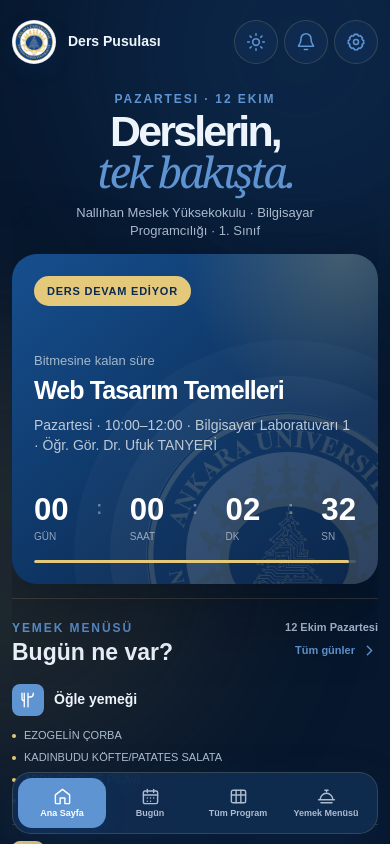
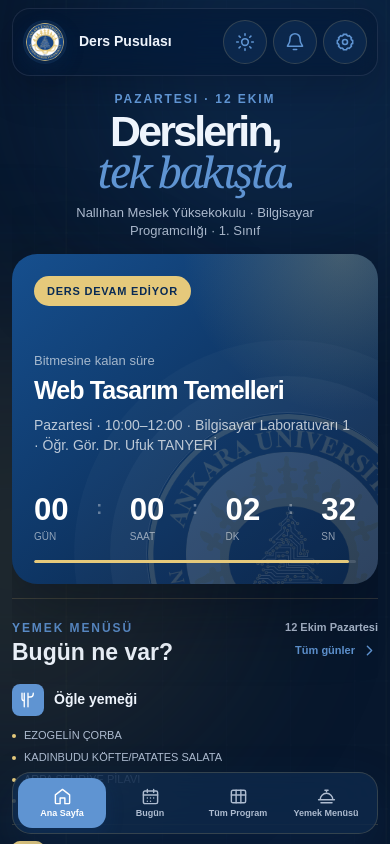
Before and after one commit to IcarusExE/ders-programi, a plain HTML site: page index.html in a window 390 px wide. Both pictures are taken after a click on the button 256 px from the left and 42 px from the top of the page. Drawn offline with Linux system fonts and the light colour scheme.

Commit message:
Add files via upload

```diff
--- a/index.html
+++ b/index.html
@@ -29,6 +29,7 @@
     <link rel="stylesheet" href="styles.css" />
   </head>
   <body>
+    <div class="background-motion" aria-hidden="true"></div>
     <div class="ambient ambient-one" aria-hidden="true"></div>
     <div class="ambient ambient-two" aria-hidden="true"></div>
 
--- a/service-worker.js
+++ b/service-worker.js
@@ -1,4 +1,4 @@
-const CACHE_NAME = "ders-pusulasi-v31";
+const CACHE_NAME = "ders-pusulasi-v33";
 const ASSETS = [
   "./",
   "./index.html",
--- a/styles.css
+++ b/styles.css
@@ -61,6 +61,21 @@ textarea:focus-visible {
 
 .shell { width: min(1160px, calc(100% - 40px)); margin-inline: auto; }
 
+.background-motion {
+  position: fixed;
+  z-index: -1;
+  inset: -72px;
+  pointer-events: none;
+  opacity: 0.42;
+  background-image:
+    linear-gradient(rgba(19, 67, 131, 0.055) 1px, transparent 1px),
+    linear-gradient(90deg, rgba(19, 67, 131, 0.055) 1px, transparent 1px),
+    linear-gradient(90deg, transparent 49.7%, rgba(229, 201, 123, 0.22) 50%, transparent 50.3%);
+  background-size: 72px 72px, 72px 72px, 432px 100%;
+  will-change: transform;
+  animation: timetable-drift 34s ease-in-out infinite alternate;
+}
+
 .ambient {
   position: fixed;
   z-index: -1;
@@ -70,14 +85,38 @@ textarea:focus-visible {
   filter: blur(90px);
   opacity: 0.25;
   pointer-events: none;
+  will-change: transform;
 }
 
-.ambient-one { top: -170px; right: -130px; background: #9bb8dc; }
-.ambient-two { bottom: 8%; left: -220px; background: #e5c97b; }
+.ambient-one { top: -170px; right: -130px; background: #9bb8dc; animation: ambient-one-drift 22s ease-in-out infinite alternate; }
+.ambient-two { bottom: 8%; left: -220px; background: #e5c97b; animation: ambient-two-drift 27s ease-in-out infinite alternate; }
+
+@keyframes timetable-drift {
+  from { transform: translate3d(-28px, -20px, 0); }
+  to { transform: translate3d(28px, 20px, 0); }
+}
+
+@keyframes ambient-one-drift {
+  from { transform: translate3d(0, 0, 0) scale(0.96); }
+  to { transform: translate3d(-54px, 48px, 0) scale(1.06); }
+}
+
+@keyframes ambient-two-drift {
+  from { transform: translate3d(0, 0, 0) scale(1.04); }
+  to { transform: translate3d(62px, -38px, 0) scale(0.96); }
+}
 
 .site-header {
   flex: 0 0 auto;
-  height: 104px;
+  height: 76px;
+  margin-block: 14px;
+  padding: 10px 14px;
+  border: 1px solid rgba(255, 255, 255, 0.62);
+  border-radius: 22px;
+  background: rgba(255, 255, 255, 0.46);
+  box-shadow: 0 14px 38px rgba(19, 67, 131, 0.1);
+  backdrop-filter: blur(18px) saturate(135%);
+  -webkit-backdrop-filter: blur(18px) saturate(135%);
   display: flex;
   align-items: center;
   justify-content: space-between;
@@ -121,7 +160,7 @@ textarea:focus-visible {
   padding: 2px;
   border: 1px solid rgba(19, 67, 131, 0.1);
   border-radius: 50%;
-  background: var(--white);
+  background: rgba(255, 255, 255, 0.72);
   box-shadow: 0 7px 20px rgba(19, 67, 131, 0.14);
   overflow: hidden;
 }
@@ -149,7 +188,7 @@ textarea:focus-visible {
   border: 1px solid var(--line);
   border-radius: 999px;
   color: var(--ink);
-  background: rgba(255, 255, 255, 0.55);
+  background: rgba(255, 255, 255, 0.38);
   cursor: pointer;
   font-size: 13px;
   font-weight: 600;
@@ -895,7 +934,7 @@ html[data-theme="dark"] .theme-icon .sun-icon { display: block; }
   padding: 7px;
   border: 1px solid var(--line);
   border-radius: 22px;
-  background: rgba(255, 255, 255, 0.78);
+  background: rgba(255, 255, 255, 0.58);
   box-shadow: 0 18px 48px rgba(19, 67, 131, 0.2);
   backdrop-filter: blur(22px);
   -webkit-backdrop-filter: blur(22px);
@@ -982,6 +1021,13 @@ html[data-theme="dark"] .theme-icon .sun-icon { display: block; }
 
 html[data-theme="dark"] .ambient-one { background: #194d88; opacity: 0.28; }
 html[data-theme="dark"] .ambient-two { background: #8b7436; opacity: 0.18; }
+html[data-theme="dark"] .background-motion {
+  opacity: 0.3;
+  background-image:
+    linear-gradient(rgba(174, 188, 208, 0.075) 1px, transparent 1px),
+    linear-gradient(90deg, rgba(174, 188, 208, 0.075) 1px, transparent 1px),
+    linear-gradient(90deg, transparent 49.7%, rgba(229, 201, 123, 0.18) 50%, transparent 50.3%);
+}
 html[data-theme="dark"] .settings-button,
 html[data-theme="dark"] .theme-button,
 html[data-theme="dark"] .notification-button { background: rgba(16, 45, 82, 0.72); }
@@ -1054,7 +1100,13 @@ html[data-theme="dark"] .day-tab[aria-selected="true"] {
   background: #245f9f;
   border-color: #245f9f;
 }
-html[data-theme="dark"] .bottom-nav { background: rgba(16, 45, 82, 0.9); }
+html[data-theme="dark"] .site-header {
+  border-color: rgba(174, 188, 208, 0.13);
+  background: rgba(7, 23, 45, 0.56);
+  box-shadow: 0 14px 38px rgba(0, 7, 19, 0.24);
+}
+html[data-theme="dark"] .brand-mark { background: rgba(16, 45, 82, 0.72); }
+html[data-theme="dark"] .bottom-nav { background: rgba(16, 45, 82, 0.66); }
 html[data-theme="dark"] .sidebar-toggle { background: rgba(95, 148, 210, 0.12); }
 html[data-theme="dark"] .toast { color: #ffffff; background: #123c70; }
 
@@ -1093,7 +1145,7 @@ html[data-theme="dark"] .toast { color: #ffffff; background: #123c70; }
     padding: 5px;
     border: 1px solid var(--line);
     border-radius: 19px;
-    background: rgba(255, 255, 255, 0.82);
+    background: rgba(255, 255, 255, 0.62);
     box-shadow: 0 18px 48px rgba(19, 67, 131, 0.2);
     backdrop-filter: blur(22px);
     -webkit-backdrop-filter: blur(22px);
@@ -1121,13 +1173,13 @@ html[data-theme="dark"] .toast { color: #ffffff; background: #123c70; }
   .bottom-nav-button span { max-width: 100%; white-space: nowrap; text-align: center; }
   .bottom-nav-button.active { color: var(--white); background: var(--wine); box-shadow: 0 7px 18px rgba(19, 67, 131, 0.22); }
   html[data-theme="dark"] .bottom-nav { background: transparent; }
-  html[data-theme="dark"] .bottom-nav-list { background: rgba(16, 45, 82, 0.9); }
+  html[data-theme="dark"] .bottom-nav-list { background: rgba(16, 45, 82, 0.68); }
   .toast { bottom: calc(84px + env(safe-area-inset-bottom)); }
 }
 
 @media (max-width: 800px) {
   .app-main { padding-top: 0; }
-  .site-header { height: 84px; }
+  .site-header { height: 68px; margin-block: 8px; padding: 8px 10px; border-radius: 18px; }
   .brand-mark { width: 44px; height: 44px; }
   .brand strong { font-size: 14px; }
   .brand small { font-size: 10px; }
@@ -1288,6 +1340,13 @@ html[data-theme="dark"] .toast { color: #ffffff; background: #123c70; }
   .bottom-nav-button svg { width: 17px; height: 17px; }
 }
 
+@media (max-width: 700px) {
+  .background-motion {
+    opacity: 0.3;
+    background-size: 64px 64px, 64px 64px, 320px 100%;
+  }
+}
+
 @media (prefers-reduced-motion: reduce) {
   *, *::before, *::after {
     scroll-behavior: auto !important;
```
